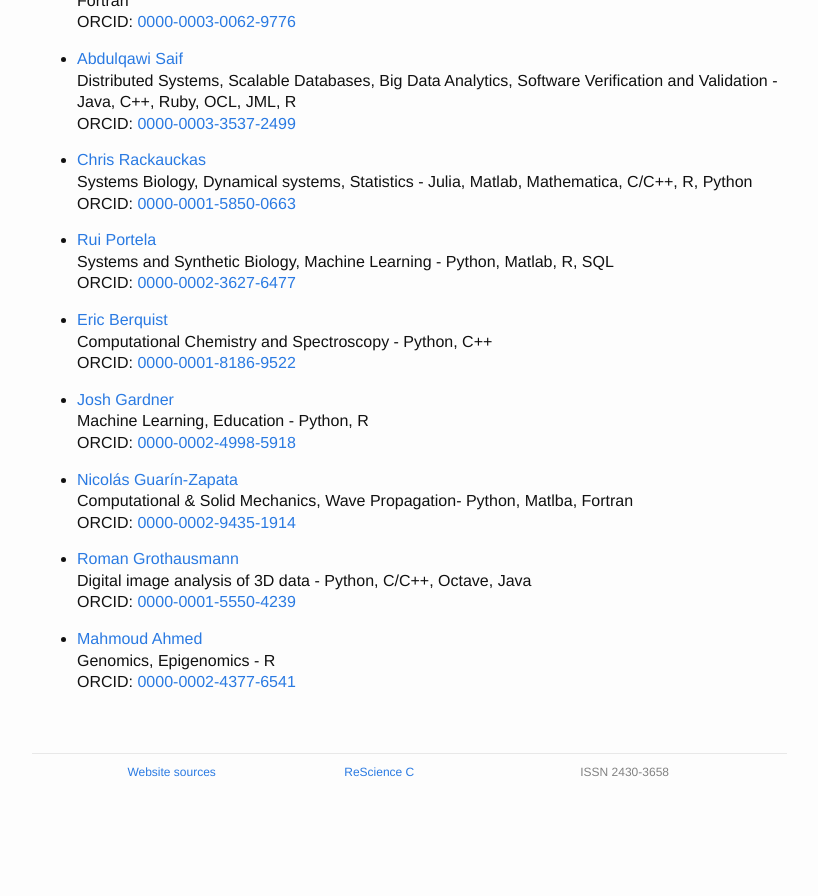
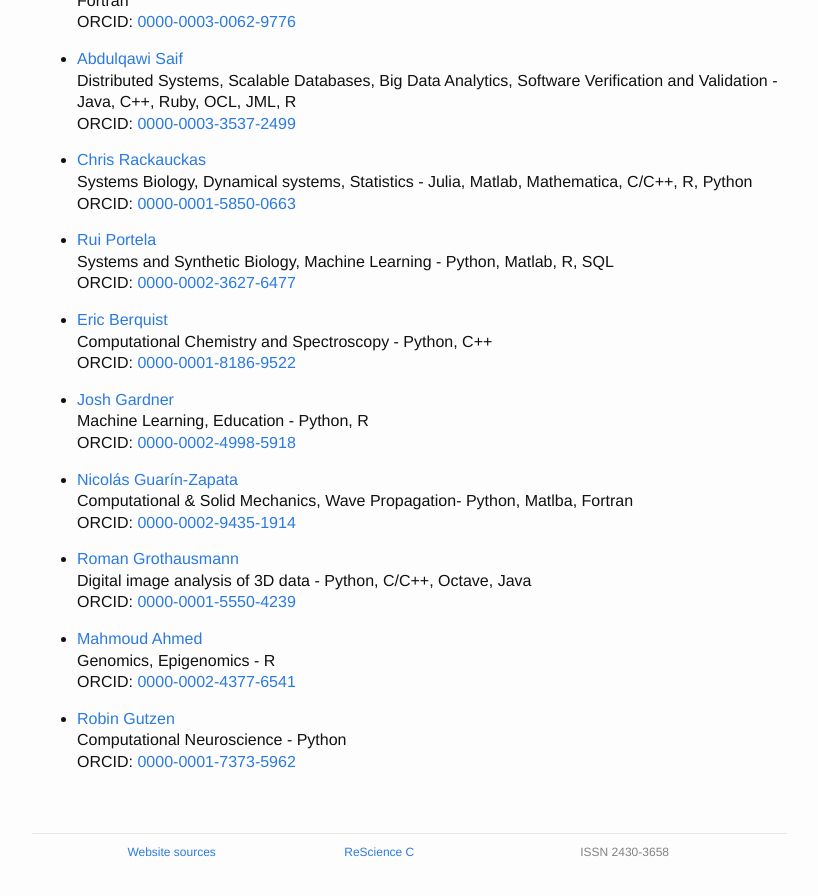
Before and after one commit to ReScience/rescience.github.io, a Jekyll site: the page built from 04-board.md, in a window 1280 px wide and 900 px high, scrolled down 9428 px. Shown: the top 896 px of the window, without its empty margins (223-1041 px from the left). Built offline with Jekyll 4.4.1, drawn with Linux system fonts in a browser that asks for light colours; our own code applies the rules of GitHub Pages for plain Markdown files; before the commit the page ends 10248 px from its top, so only the background shows below that.

Commit message:
Added Robin Gutzen to the board

```diff
--- a/04-board.md
+++ b/04-board.md
@@ -516,3 +516,7 @@ ORCID: [0000-0002-8225-7517](https://orcid.org/0000-0002-8225-7517)
 * [Mahmoud Ahmed](https://github.com/MahShaaban)
   Genomics, Epigenomics - R
   ORCID: [0000-0002-4377-6541](https://orcid.org/0000-0002-4377-6541)
+
+* [Robin Gutzen](https://github.com/rgutzen)
+  Computational Neuroscience - Python
+  ORCID: [0000-0001-7373-5962](https://orcid.org/0000-0001-7373-5962)
```
